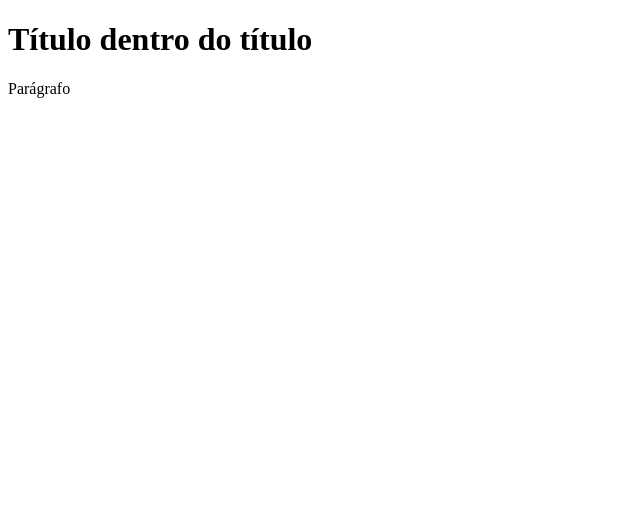
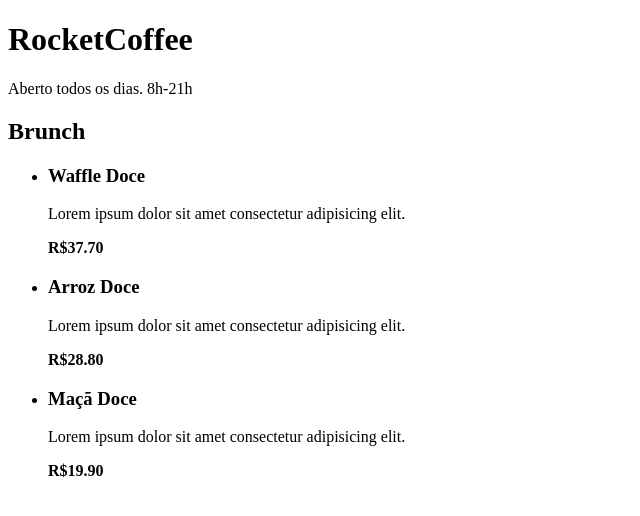
Before and after one commit to AloisSailer/Maratona-Explorer-3.0, a plain HTML site: page index.html in a window 1280 px wide. Shown: the whole page, without its empty margins (0-640 px from the left). Drawn offline with Linux system fonts and the light colour scheme.

Commit message:
aula 1 - basico do HTML

```diff
--- a/index.html
+++ b/index.html
@@ -4,14 +4,44 @@
   <meta charset="UTF-8">
   <meta http-equiv="X-UA-Compatible" content="IE=edge">
   <meta name="viewport" content="width=device-width, initial-scale=1.0">
-  <title>Cardápio</title>
+  <title>RocketCoffee</title>
   <link rel="stylesheet" href="./style.css">
 </head>
 <body>
-  <!-- aninhamento de tags -->
-  <div>
-    <h1>Título <span>dentro do título</span></h1>
-    <p>Parágrafo</p>
-  </div>
+  <header>
+    <h1>RocketCoffee</h1>
+    <p>Aberto todos os dias. 8h-21h</p>
+  </header>
+
+  <section>
+    <h2>Brunch</h2>
+    <ul>
+      <li>
+        <div class="details">
+          <h3 class="product-title">Waffle Doce</h3>
+          <p class="description">
+            Lorem ipsum dolor sit amet consectetur adipisicing elit.
+          </p>
+        </div>
+        <strong class="price">R$37.70</strong>
+      </li>
+      <li>
+        <div class="details">
+          <h3 class="product-title">Arroz Doce</h3>
+          <p class="description">
+            Lorem ipsum dolor sit amet consectetur adipisicing elit.
+          </p>
+        </div>
+        <strong class="price">R$28.80</strong></li>
+      <li>
+        <div class="details">
+          <h3 class="product-title">Maçã Doce</h3>
+          <p class="description">
+            Lorem ipsum dolor sit amet consectetur adipisicing elit.
+          </p>
+        </div>
+        <strong class="price">R$19.90</strong></li>
+    </ul>
+  </section>
 </body>
 </html>
```
